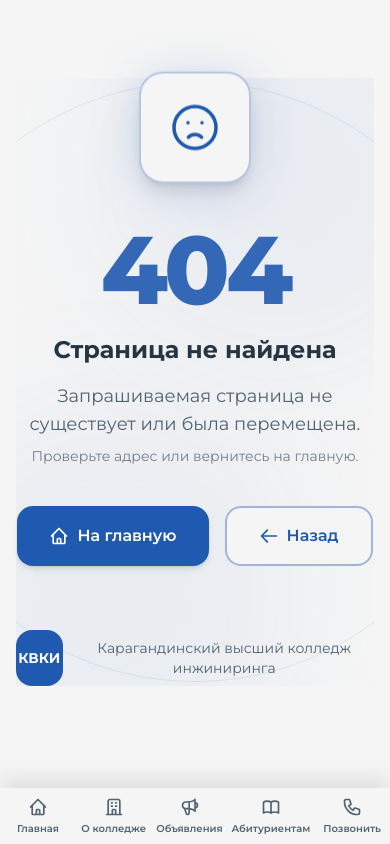
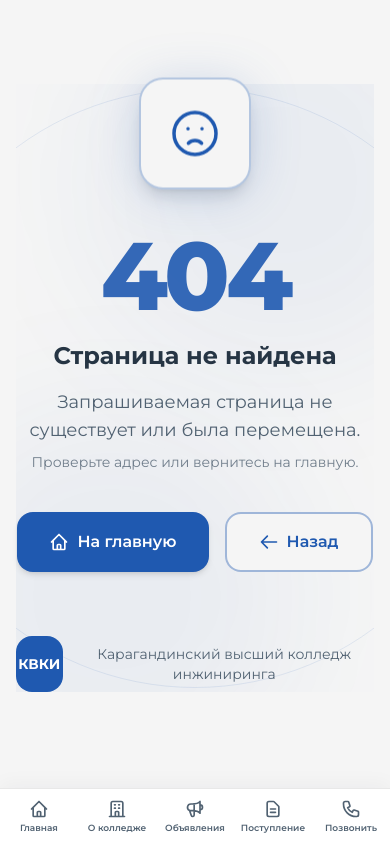
Before and after one commit to taxistdeveloper/kvki, a PHP site: page /kvki/templates/error.php in a window 390 px wide. Run offline with PHP 8.4, Linux system fonts and the light colour scheme; some libraries are stand-ins or nearby versions.

Commit message:
Refactor announcement URLs and improve routing: update index, admin, and template files to replace legacy announcement slug with a new constant. Implement 301 redirects for legacy URLs and enhance breadcrumb navigation. Additionally, update CSS for mobile responsiveness and refine error handling links for consistency.

```diff
--- a/admin/pages/menu.php
+++ b/admin/pages/menu.php
@@ -15,7 +15,7 @@ try {
 // Системные страницы (не из БД): Главная, Объявления
 $systemPages = [
     ['id' => 0, 'slug' => 'index', 'title' => 'Главная'],
-    ['id' => 0, 'slug' => 'ob-yavleniya', 'title' => 'Объявления'],
+    ['id' => 0, 'slug' => ANNOUNCEMENTS_SLUG, 'title' => 'Объявления'],
 ];
 $pages = array_merge($systemPages, $pages);
 
@@ -183,7 +183,7 @@ function renderMenuTreeRecursive(array $items, string $pathPrefix, int $level, a
         $slug = htmlspecialchars($item['slug'] ?? '');
         $url = htmlspecialchars($item['url'] ?? '');
         $pathBase = str_replace('-', '][children][', $path);
-        $slugInPages = in_array($slug, ['index', 'ob-yavleniya']) || in_array($slug, array_column($pages, 'slug'));
+        $slugInPages = in_array($slug, ['index', ANNOUNCEMENTS_SLUG, ANNOUNCEMENTS_SLUG_LEGACY], true) || in_array($slug, array_column($pages, 'slug'));
 
         $indent = $level * 20;
         $hasChildren = !empty($children);
--- /dev/null
+++ b/admin/sql/migrate_announcements_obyavleniya_url.sql
@@ -0,0 +1,4 @@
+-- Однократно: заменить старый префикс URL объявлений на канонический /obyavleniya/
+UPDATE announcements
+SET url = REPLACE(url, '/ob-yavleniya/', '/obyavleniya/')
+WHERE url LIKE '%/ob-yavleniya/%' OR url LIKE 'ob-yavleniya/%';
--- a/assets/css/base.css
+++ b/assets/css/base.css
@@ -15,6 +15,11 @@
   --shadow-soft: 0 2px 4px rgba(15,23,42,0.05), 0 12px 28px rgba(15,23,42,0.09);
   --shadow-card: 0 4px 10px rgba(15,23,42,0.08), 0 18px 38px rgba(15,23,42,0.12);
   --shadow-float: 0 10px 30px rgba(0,0,0,0.10);
+  /* Бренд сайта (синхрон с sage / #1f59b0 в шаблонах) */
+  --kvki-brand: #1f59b0;
+  --kvki-brand-soft: rgba(31, 89, 176, 0.12);
+  --kvki-ink: #263544;
+  --kvki-muted: #516272;
 }
 
 *,
--- a/assets/css/mobile.css
+++ b/assets/css/mobile.css
@@ -1,21 +1,83 @@
 /**
- * Мобильная версия — стиль как мобильное приложение
- * Применяется только на экранах < 1280px (xl breakpoint)
- * Десктоп не затрагивается
+ * Мобильная и планшетная версия (< 1280px)
+ * Спокойный фон, чёткая типографика, без «стекла» и лишних теней
  */
 
-/* ===== Брейкпоинт: только мобильные и планшеты ===== */
 @media (max-width: 1279px) {
-  /* Safe area для вырезов и домашней полосы iPhone */
   :root {
     --safe-area-top: env(safe-area-inset-top, 0px);
     --safe-area-bottom: env(safe-area-inset-bottom, 0px);
     --safe-area-left: env(safe-area-inset-left, 0px);
     --safe-area-right: env(safe-area-inset-right, 0px);
-    --mobile-nav-height: 64px;
+    --mobile-nav-height: 56px;
+    --mobile-radius: 1rem;
   }
 
-  /* Фиксированная нижняя навигация (как в приложении) */
+  body.has-mobile-nav {
+    -webkit-text-size-adjust: 100%;
+    background: #f5f5f5;
+    padding-bottom: calc(var(--mobile-nav-height) + var(--safe-area-bottom) + 12px);
+  }
+
+  /* Шапка — как на десктопе, только компактнее */
+  .site-header {
+    box-shadow: 0 1px 0 rgba(15, 23, 42, 0.06);
+  }
+
+  .site-header .header-main-wrap {
+    padding-left: max(0.75rem, var(--safe-area-left));
+    padding-right: max(0.75rem, var(--safe-area-right));
+    padding-top: 0.5rem;
+    padding-bottom: 0.5rem;
+  }
+
+  .site-header .header-main-panel {
+    border-radius: var(--mobile-radius);
+    border-color: #e8e8e8;
+    box-shadow: 0 1px 3px rgba(15, 23, 42, 0.06);
+  }
+
+  #mobile-menu-btn {
+    border-radius: 0.75rem;
+    color: #516272;
+  }
+
+  #mobile-menu-btn:hover {
+    background: rgba(31, 89, 176, 0.08);
+    color: #1f59b0;
+  }
+
+  /* Выезжающее меню */
+  .mobile-menu {
+    width: min(100vw, 320px);
+    padding-top: calc(var(--safe-area-top) + 3.5rem);
+    background: #fff;
+    border-left: 1px solid #e8e8e8;
+    box-shadow: -8px 0 32px rgba(15, 23, 42, 0.08);
+  }
+
+  .mobile-nav-item,
+  .mobile-nav-item--link {
+    font-size: 0.9375rem;
+    color: #263544;
+    border-radius: 0.5rem;
+  }
+
+  .mobile-nav-item:hover,
+  .mobile-nav-item--link:hover {
+    background: #f0f4fa !important;
+    color: #1f59b0 !important;
+  }
+
+  .mobile-menu .border-cream-200 {
+    border-color: #ececec !important;
+  }
+
+  .mobile-menu-overlay.is-visible {
+    background: rgba(26, 32, 44, 0.35);
+  }
+
+  /* Нижняя панель: белая полоса, тонкая граница */
   .mobile-bottom-nav {
     display: flex !important;
     position: fixed;
@@ -23,12 +85,15 @@
     left: 0;
     right: 0;
     z-index: 50;
-    background: #f5f5f5;
-    border-top: 1px solid #f5f5f5;
+    align-items: stretch;
+    min-height: calc(var(--mobile-nav-height) + var(--safe-area-bottom));
+    background: #fff;
+    border-top: 1px solid #e8e8e8;
+    padding-top: 2px;
     padding-bottom: var(--safe-area-bottom);
-    padding-left: var(--safe-area-left);
-    padding-right: var(--safe-area-right);
-    box-shadow: 0 -8px 24px rgba(0,0,0,0.10);
+    padding-left: max(0, var(--safe-area-left));
+    padding-right: max(0, var(--safe-area-right));
+    box-shadow: 0 -4px 20px rgba(15, 23, 42, 0.04);
     -webkit-tap-highlight-color: transparent;
   }
 
@@ -39,47 +104,53 @@
     align-items: center;
     justify-content: center;
     gap: 4px;
-    min-height: 56px;
-    padding: 8px 4px;
-    font-size: 11px;
+    min-height: 50px;
+    min-width: 0;
+    padding: 6px 2px 8px;
+    margin: 0;
+    font-size: 10px;
     font-weight: 600;
     color: #516272;
     text-decoration: none;
-    transition: color 0.2s, background-color 0.2s, transform 0.15s;
+    border-radius: 0.5rem;
+    transition: color 0.15s, background-color 0.15s;
     -webkit-tap-highlight-color: transparent;
+  }
+
+  .mobile-bottom-nav__item span {
+    display: block;
+    max-width: 100%;
+    padding: 0 1px;
+    line-height: 1.15;
+    overflow: hidden;
+    text-overflow: ellipsis;
+    white-space: nowrap;
   }
 
   .mobile-bottom-nav__item:hover,
   .mobile-bottom-nav__item:active {
     color: #1f59b0;
-    background: rgba(31, 89, 176, 0.08);
+    background: #f5f8fc;
   }
 
   .mobile-bottom-nav__item--active {
     color: #1f59b0 !important;
     font-weight: 700;
+    background: #eff6ff;
   }
 
   .mobile-bottom-nav__item--active svg {
-    stroke-width: 2.5;
-  }
-
-  .mobile-bottom-nav__item:active {
-    transform: scale(0.97);
+    stroke: #1f59b0;
+    stroke-width: 2.25;
   }
 
   .mobile-bottom-nav__item svg {
-    width: 24px;
-    height: 24px;
+    width: 22px;
+    height: 22px;
     flex-shrink: 0;
+    stroke: currentColor;
   }
 
-  /* Отступ для контента, чтобы не перекрывался нижней навигацией */
-  body.has-mobile-nav {
-    padding-bottom: calc(var(--mobile-nav-height) + var(--safe-area-bottom) + 16px);
-  }
-
-  /* Горизонтальные отступы контента + safe-area (не перетираем «в ноль» классы px-* из Tailwind) */
   main .max-w-6xl,
   main .max-w-7xl,
   main .max-w-screen-2xl {
@@ -159,39 +233,37 @@
     padding-bottom: 2rem !important;
   }
 
-  /* Карточки направлений — одна колонка, touch-friendly */
   .grid.grid-cols-1.sm\\:grid-cols-2.lg\\:grid-cols-4 {
-    gap: 12px;
+    gap: 0.75rem;
   }
 
   .grid.grid-cols-1.sm\\:grid-cols-2.lg\\:grid-cols-4 a,
   .grid.grid-cols-1.sm\\:grid-cols-2.lg\\:grid-cols-4 > div {
     min-height: 44px;
-    padding: 1rem 1.25rem;
+    padding: 1rem 1.125rem;
   }
 
-  /* Объявления — карточки на всю ширину */
   .space-y-4 > a {
-    padding: 1rem 1.25rem !important;
+    padding: 1rem 1.125rem !important;
     min-height: 44px;
   }
 
-  /* Статистика — 2x2 сетка */
   .grid.grid-cols-2.lg\\:grid-cols-4 {
-    gap: 1rem;
+    gap: 0.75rem;
   }
 
   .grid.grid-cols-2.lg\\:grid-cols-4 .text-4xl {
     font-size: 1.75rem;
   }
 
-  /* Контент страницы — комфортные отступы с учётом safe-area */
+  /* Статья: только отступы и скругление, тень как в Tailwind-карточках сайта */
   .p-8.lg\\:p-12,
   .page-article-card {
     padding-top: 1.5rem !important;
     padding-bottom: 1.5rem !important;
     padding-left: calc(1rem + var(--safe-area-left)) !important;
     padding-right: calc(1rem + var(--safe-area-right)) !important;
+    border-radius: var(--mobile-radius) !important;
   }
 
   @media (min-width: 640px) {
@@ -204,47 +276,38 @@
     }
   }
 
-  /* Карточка директора — достаточные боковые отступы */
+  .page-article__content.prose {
+    font-size: 1rem;
+  }
+
   .blog-direktor .p-6.lg\\:p-10,
   .blog-direktor .p-8.lg\\:p-10 {
     padding-left: calc(1rem + var(--safe-area-left)) !important;
     padding-right: calc(1rem + var(--safe-area-right)) !important;
   }
 
-  /* Сайдбар — скрыть на мобильных */
   .sidebar-menu {
     display: none !important;
   }
 
-  /* Footer — компактнее */
   footer .grid {
     gap: 2rem;
   }
 
   footer .py-14 {
     padding-top: 2rem !important;
+    padding-bottom: 1.5rem !important;
   }
 
-  /* Мобильное меню — на всю ширину на маленьких экранах */
-  .mobile-menu {
-    width: min(100vw, 320px);
-    padding-top: calc(var(--safe-area-top) + 3.5rem);
+  #mobile-menu-btn {
+    min-height: 44px;
+    min-width: 44px;
   }
 
-  /* Кнопки и ссылки — минимум 48px для touch (рекомендация Apple) */
-  #mobile-menu-btn,
-  .mobile-bottom-nav__item {
-    min-height: 44px;
-  }
   .mobile-nav-item {
     min-height: 52px;
   }
 
-  #mobile-menu-btn {
-    min-width: 44px;
-  }
-
-  /* Swiper кнопки навигации — скрыть на мобильных, оставить пагинацию */
   .hero-swiper .swiper-button-prev,
   .hero-swiper .swiper-button-next {
     display: none !important;
@@ -374,12 +431,11 @@
     }
 
     .e-resource-page .e-resource-card h3 {
-      font-size: 0.75rem !important;
+      font-size: 0.8125rem !important;
     }
 
-    /* 5 пунктов в нижней навигации — чуть компактнее на очень маленьких экранах */
-    .mobile-bottom-nav__item span {
-      font-size: 10px;
+    .mobile-bottom-nav__item {
+      font-size: 9px;
     }
 
     .mobile-bottom-nav__item svg {
--- a/config/config.php
+++ b/config/config.php
@@ -7,6 +7,11 @@
 
 define('ROOT_PATH', dirname(__DIR__));
 define('BASE_URL', '/kvki');
+/** Slug раздела «Объявления» в адресе сайта */
+define('ANNOUNCEMENTS_SLUG', 'obyavleniya');
+/** Устаревший вариант — редирект 301 на ANNOUNCEMENTS_SLUG */
+define('ANNOUNCEMENTS_SLUG_LEGACY', 'ob-yavleniya');
+
 define('SITE_NAME', 'КГКП Карагандинский высший колледж инжиниринга');
 define('SITE_DESCRIPTION', 'Образовательное учреждение технического профиля');
 
--- a/config/kvki.sql
+++ b/config/kvki.sql
@@ -64,7 +64,7 @@ CREATE TABLE `announcements` (
 --
 
 INSERT INTO `announcements` (`id`, `date`, `title`, `url`, `excerpt`, `is_important`, `sort_order`, `created_at`, `views`) VALUES
-(7, '16.03.2026', 'Тестовый', '/ob-yavleniya/testovyy', 'тестовый', 1, 0, '2026-03-16 11:20:08', 20);
+(7, '16.03.2026', 'Тестовый', '/obyavleniya/testovyy', 'тестовый', 1, 0, '2026-03-16 11:20:08', 20);
 
 -- --------------------------------------------------------
 
--- a/templates/error.php
+++ b/templates/error.php
@@ -130,13 +130,13 @@ $is500 = ($errorCode === 500);
             <svg fill="none" stroke="currentColor" viewBox="0 0 24 24"><path stroke-linecap="round" stroke-linejoin="round" stroke-width="2" d="M19 21V5a2 2 0 00-2-2H7a2 2 0 00-2 2v16m14 0h2m-2 0h-5m-9 0H3m2 0h5M9 7h1m-1 4h1m4-4h1m-1 4h1m-5 10v-5a1 1 0 011-1h2a1 1 0 011 1v5m-4 0h4"/></svg>
             <span>О колледже</span>
         </a>
-        <a href="<?= $base ?>/ob-yavleniya" class="mobile-bottom-nav__item">
+        <a href="<?= $base ?>/<?= defined('ANNOUNCEMENTS_SLUG') ? ANNOUNCEMENTS_SLUG : 'obyavleniya' ?>" class="mobile-bottom-nav__item">
             <svg fill="none" stroke="currentColor" viewBox="0 0 24 24"><path stroke-linecap="round" stroke-linejoin="round" stroke-width="2" d="M11 5.882V19.24a1.76 1.76 0 01-3.417.592l-2.147-6.15M18 13a3 3 0 100-6M5.436 13.683A4.001 4.001 0 017 6h1.832c4.1 0 7.625-1.234 9.168-3v14c-1.543-1.766-5.067-3-9.168-3H7a3.988 3.988 0 01-1.564-.317z"/></svg>
             <span>Объявления</span>
         </a>
-        <a href="<?= $base ?>/abiturientam" class="mobile-bottom-nav__item">
-            <svg fill="none" stroke="currentColor" viewBox="0 0 24 24"><path stroke-linecap="round" stroke-linejoin="round" stroke-width="2" d="M12 6.253v13m0-13C10.832 5.477 9.246 5 7.5 5S4.168 5.477 3 6.253v13C4.168 18.477 5.754 18 7.5 18s3.332.477 4.5 1.253m0-13C13.168 5.477 14.754 5 16.5 5c1.747 0 3.332.477 4.5 1.253v13C19.832 18.477 18.247 18 16.5 18c-1.746 0-3.332.477-4.5 1.253"/></svg>
-            <span>Абитуриентам</span>
+        <a href="<?= $base ?>/postuplenie" class="mobile-bottom-nav__item">
+            <svg fill="none" stroke="currentColor" viewBox="0 0 24 24" aria-hidden="true"><path stroke-linecap="round" stroke-linejoin="round" stroke-width="2" d="M9 12h6m-6 4h6m2 5H7a2 2 0 01-2-2V5a2 2 0 012-2h5.586a1 1 0 01.707.293l5.414 5.414a1 1 0 01.293.707V19a2 2 0 01-2 2z"/></svg>
+            <span>Поступление</span>
         </a>
         <a href="tel:<?= $phone ?>" class="mobile-bottom-nav__item">
             <svg fill="none" stroke="currentColor" viewBox="0 0 24 24"><path stroke-linecap="round" stroke-linejoin="round" stroke-width="2" d="M3 5a2 2 0 012-2h3.28a1 1 0 01.948.684l1.498 4.493a1 1 0 01-.502 1.21l-2.257 1.13a11.042 11.042 0 005.516 5.516l1.13-2.257a1 1 0 011.21-.502l4.493 1.498a1 1 0 01.684.949V19a2 2 0 01-2 2h-1C9.716 21 3 14.284 3 6V5z"/></svg>
```
Also changed, not shown: other parts of assets/css/mobile.css (+20 -24 lines), admin/pages/announcements.php (+4 -3 lines), index.php (+25 -10 lines), templates/footer.php (+4 -4 lines).
